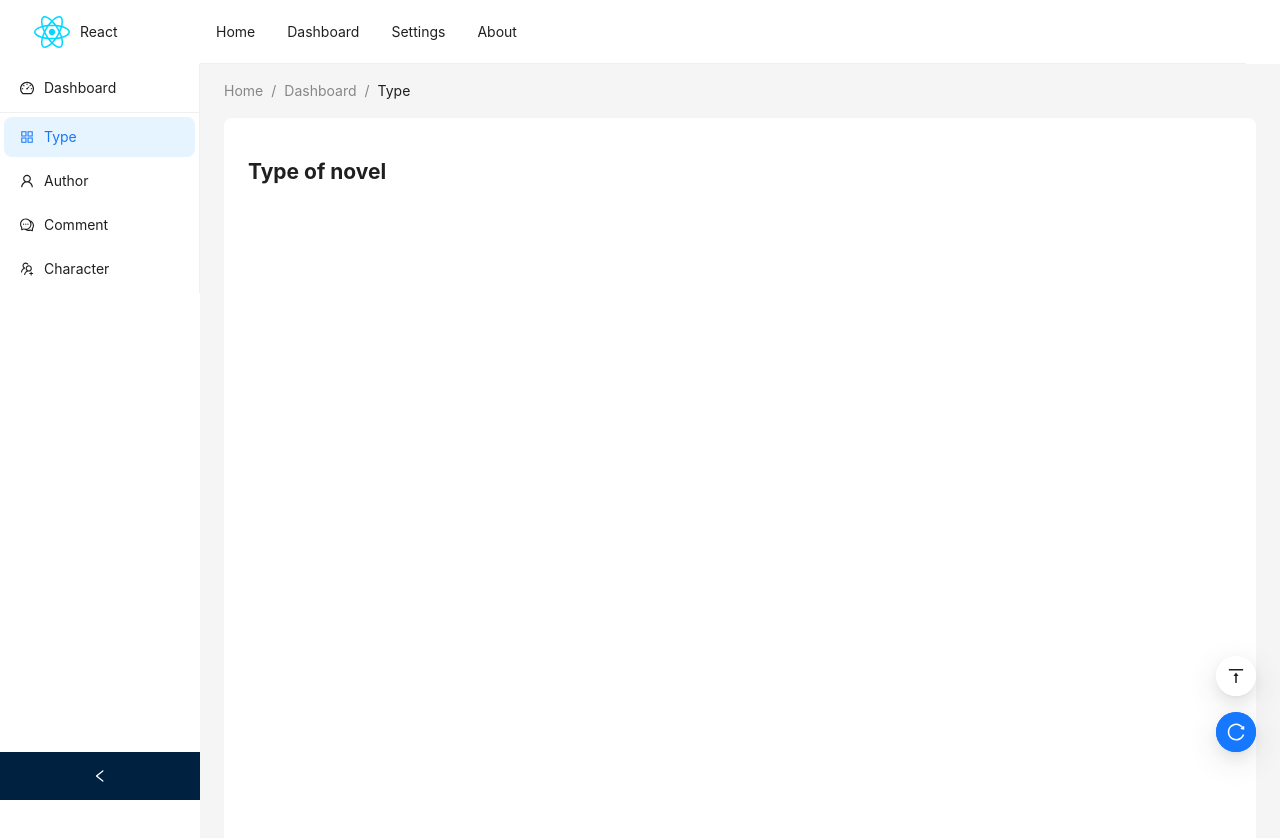
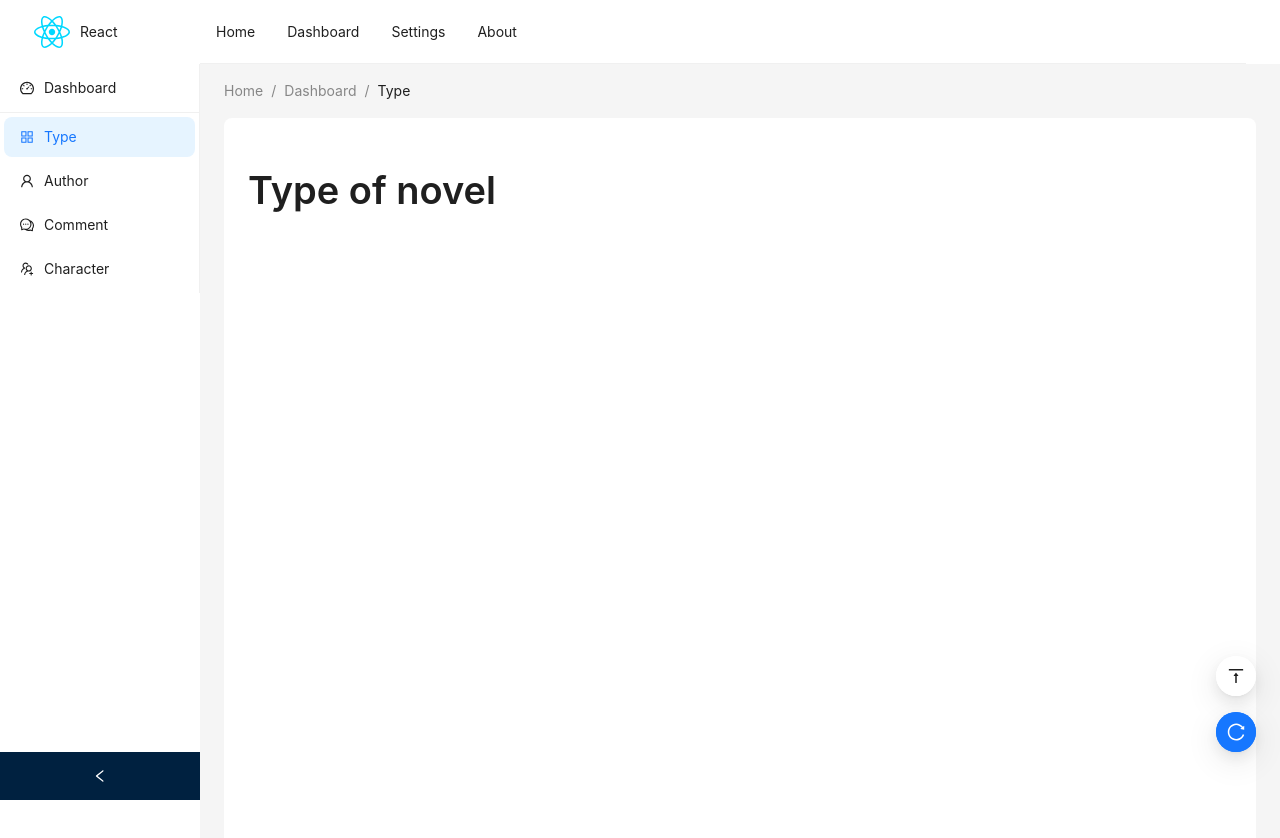
Before and after one commit to cworld1/novel-analysis, a React (Vite) app in the folder web/: page /board in a window 1280 px wide. Both pictures are taken after a click on the item "Type". Shown: the top 838 px of the page. Built offline with nearby package versions, Linux system fonts and the light colour scheme; no server answers.

Commit message:
style(pages): :sparkles: update styles

```diff
--- a/web/src/App.tsx
+++ b/web/src/App.tsx
@@ -1,13 +1,12 @@
 import React from "react";
 import { BrowserRouter as Router } from "react-router-dom";
-// Ant design
+// Antd
 import { FloatButton, Layout, theme } from "antd";
+const { Header } = Layout;
 // Components
 import TopAppBar from "./components/TopAppBar";
 import { RouteContent } from "./components/Routes";
 import { ReloadOutlined } from "@ant-design/icons";
-
-const { Header } = Layout;
 
 const App: React.FC = () => {
   const {
--- a/web/src/pages/BoardHome.tsx
+++ b/web/src/pages/BoardHome.tsx
@@ -1,6 +1,6 @@
 import React, { useState, useEffect } from "react";
 import axios from "axios";
-// Ant design
+// Antd
 import { Card, Carousel, Col, Row } from "antd";
 const { Meta } = Card;
 
@@ -11,7 +11,7 @@ interface BookInfo {
 
 const BoardHomePage: React.FC = () => {
   const [books, setBooks] = useState<BookInfo[] | null>(null);
-  const bookCount = 3;
+  const bookCount = 4;
 
   useEffect(() => {
     const url = `http://127.0.0.1:5000/fetch/novel?choose=random&count=${bookCount}`;
@@ -37,7 +37,7 @@ const BoardHomePage: React.FC = () => {
       <Row gutter={16}>
         {books &&
           books.map((book, index) => (
-            <Col span={8} key={index}>
+            <Col xs={24} md={12} key={index}>
               <Card
                 hoverable
                 style={{ width: 240 }}
--- a/web/src/pages/BoardType.tsx
+++ b/web/src/pages/BoardType.tsx
@@ -1,4 +1,8 @@
 import React, { useEffect } from "react";
+// Antd
+import { Typography } from "antd";
+const { Title } = Typography;
+// Echarts
 import axios from "axios";
 import * as echarts from "echarts";
 
@@ -28,7 +32,7 @@ const BoardTypePage: React.FC = () => {
 
   return (
     <>
-      <h2>Type of novel</h2>
+      <Title>Type of novel</Title>
       <div id="bar" style={{ width: 1000, height: 600 }} />
       <div id="pie" style={{ width: 1000, height: 600 }} />
     </>
```
